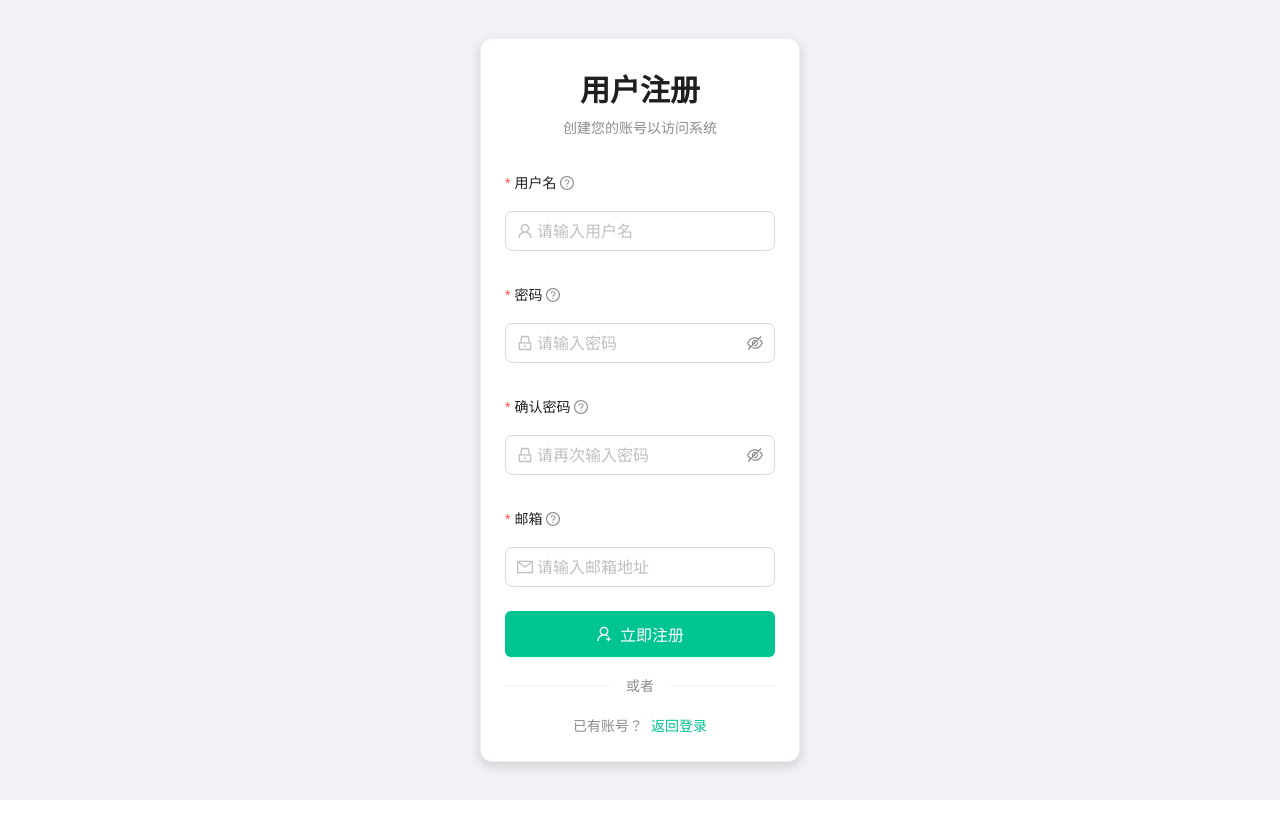
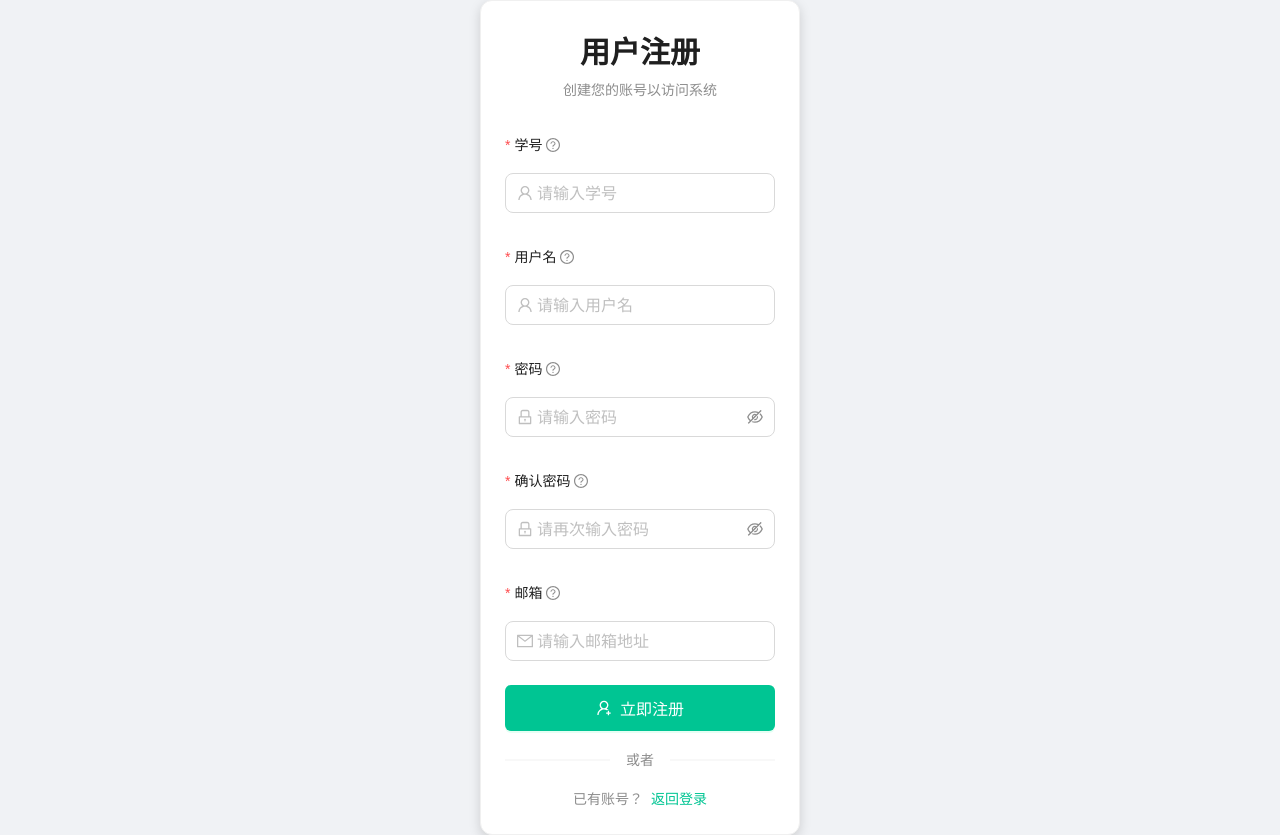
Before and after one commit to Koishi-514-z/RGY-Frontend, a React (Create React App) app: page /register in a window 1280 px wide. Before the commit the page ends 800 px from the top, so only its background shows below. Built offline with nearby package versions, Linux system fonts and the light colour scheme.

Commit message:
Add stuid

```diff
--- a/src/components/registerform.jsx
+++ b/src/components/registerform.jsx
@@ -27,6 +27,7 @@ export default function RegisterForm() {
             password: values.password,
             profile: {
                 userid: values.username + "_" + timestamp.toString(),
+                stuid: values.stuid,
                 username: values.username,
                 email: values.email,
                 avatar: null,
@@ -60,6 +61,26 @@ export default function RegisterForm() {
             scrollToFirstError
             size="large"
         >
+            <Form.Item
+                name="stuid"
+                label="学号"
+                required
+                tooltip="请填写学号"
+                rules={[
+                    { required: true, message: '请输入学号' },
+                    {
+                        pattern: /^\d{12}$/,
+                        message: '学号必须是12位数字'
+                    }
+                ]}
+            >
+                <Input
+                    prefix={<UserOutlined style={{ color: '#bfbfbf' }} />}
+                    placeholder="请输入学号"
+                    size="large"
+                />
+            </Form.Item>
+
             <Form.Item
                 name="username"
                 label="用户名"
```
